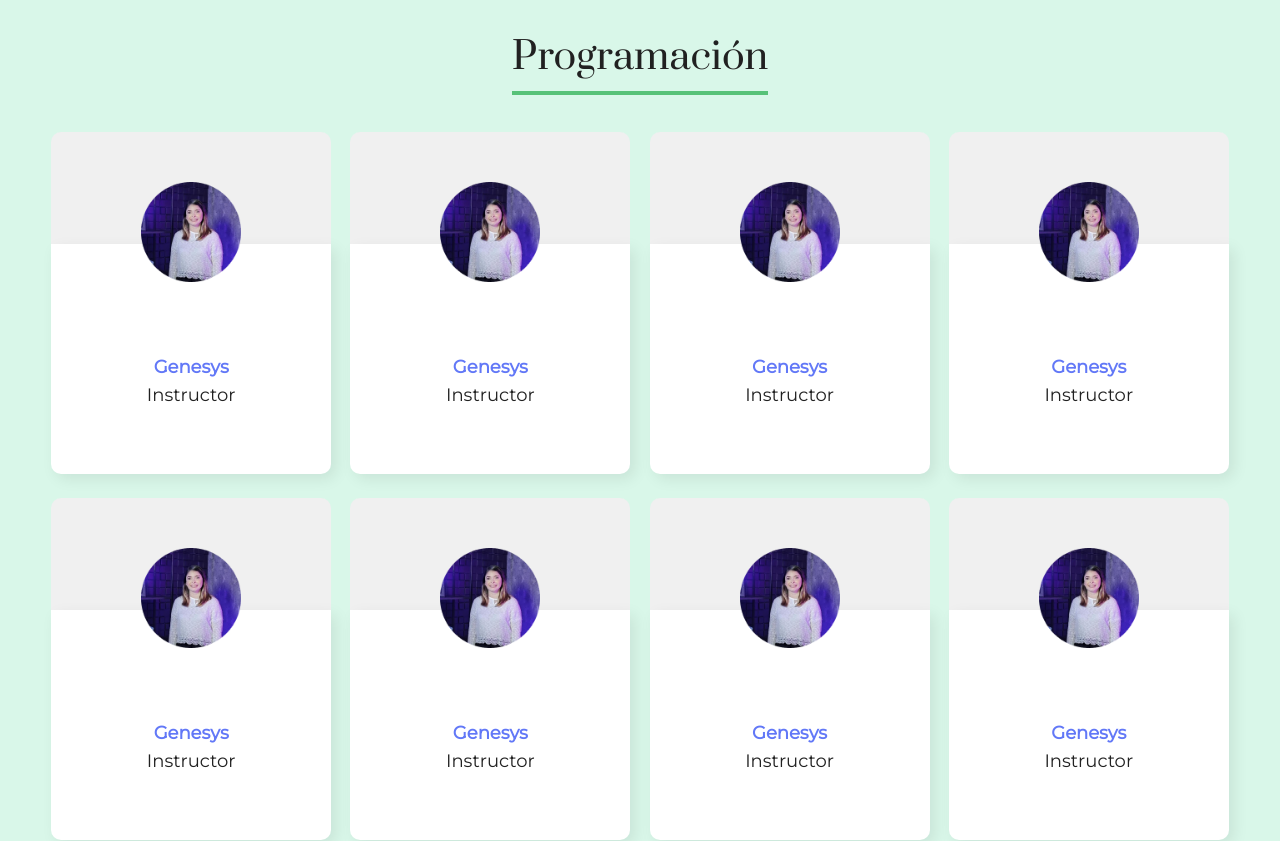
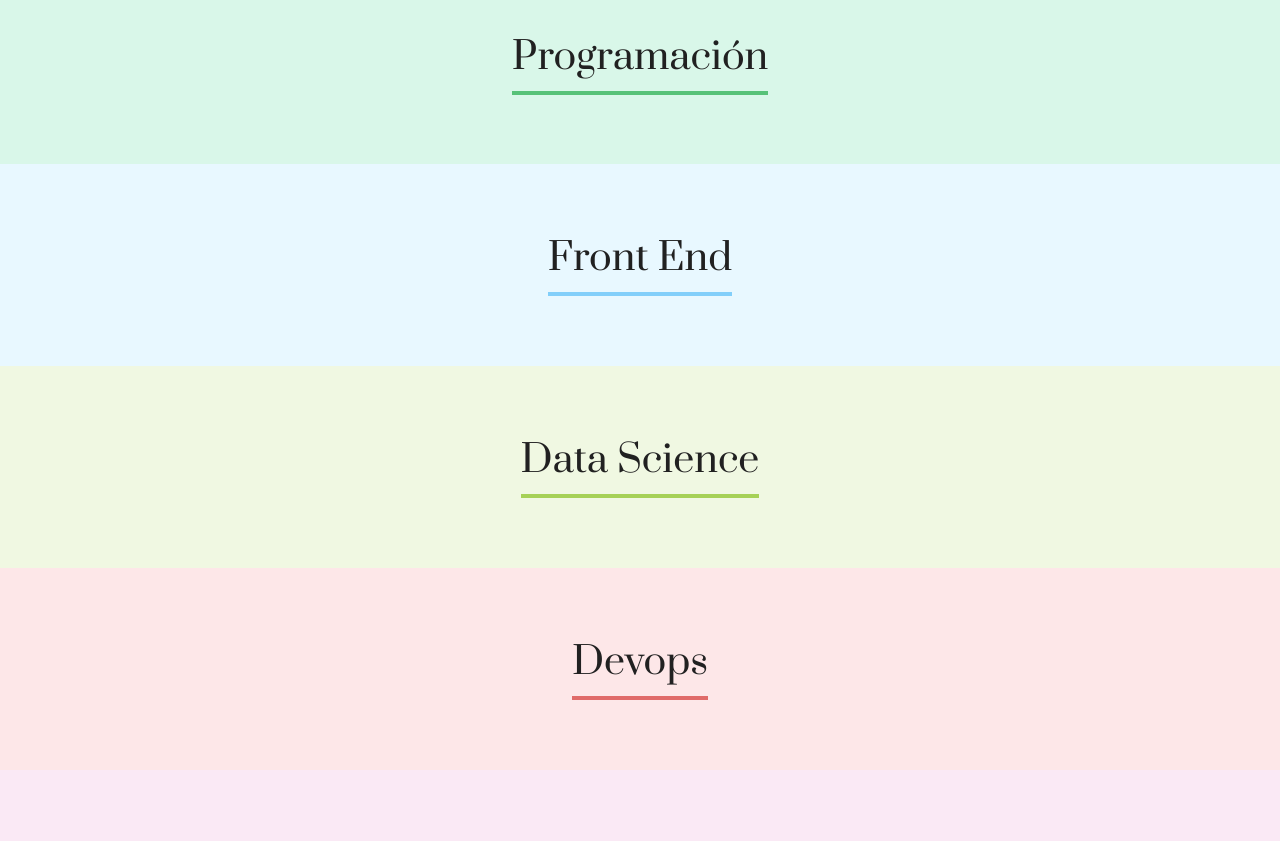
Before and after one commit to Natsumychan/org, a React (Create React App) app: page / in a window 1280 px wide. Shown: the part 1400-2241 px from the top of the page. Built offline with nearby package versions, Linux system fonts and the light colour scheme.

Commit message:
agregar colaboradores

```diff
--- a/src/App.js
+++ b/src/App.js
@@ -7,10 +7,15 @@ import Equipo from "./components/Equipo";
 
 function App() {
   const[mostrarFormulario, actualizarMostrar] = useState(true)
-
+  const [colaboradores, setColaboradores] = useState([])
   //Ternario --> condicion ? seMuestra : alternativa
 
   const cambiarMostrar = () => actualizarMostrar(!mostrarFormulario)
+
+  //Registrar colaborador
+  const registrarColaborador= (colaborador) =>{
+    setColaboradores([...colaboradores, colaborador])
+  }
 
   //Lista de equipos
   const equipos= [
@@ -55,11 +60,23 @@ function App() {
     <div>
       <Header/>
       {/* {mostrarFormulario ? <Formulario/> : <></> } */}
-      {mostrarFormulario && <Formulario equipos={equipos.map((equipo) => equipo.titulo)}/>}
+      {
+        mostrarFormulario && <Formulario
+        equipos={equipos.map((equipo) => equipo.titulo)}
+        registrarColaborador={registrarColaborador}
+        />
+      }
+
+
       <MiOrg cambiarMostrar={cambiarMostrar}/>
       {
         equipos.map( (equipo, index) =>
-           <Equipo equipo={equipo.titulo} colorPrimario={equipo.colorPrimario} colorSecundario={equipo.colorSecundario} key={index} />
+           <Equipo
+           equipo={equipo.titulo}
+           colorPrimario={equipo.colorPrimario} colorSecundario={equipo.colorSecundario}
+           key={index}
+           colaboradores={colaboradores}
+           />
          )
       }
     </div>
--- a/src/components/Colaborador/index.js
+++ b/src/components/Colaborador/index.js
@@ -1,13 +1,14 @@
 import "./Colaborador.css"
 
-const Colaborador= () =>{
+const Colaborador= (props) =>{
+ const{nombre,puesto, foto,equipo} =props.datos
  return <div className="colaborador">
   <div className="encabezado">
-   <img src="/img/genesys.png" alt="genesys foto"/>
+   <img src={foto} alt={nombre}/>
   </div>
   <div className="info">
-   <h4>Genesys</h4>
-   <h5>Instructor</h5>
+   <h4> {nombre} </h4>
+   <h5> {puesto} </h5>
   </div>
  </div>
 }
--- a/src/components/Equipo/index.js
+++ b/src/components/Equipo/index.js
@@ -3,21 +3,18 @@ import Colaborador from "../Colaborador"
 
 const Equipo= (props) =>{
 
+ const {colaboradores} = props
+
  const estiloFondo= {backgroundColor: props.colorSecundario}
 
- const estilotitulo= {borderBottom: `4px solid ${props.colorPrimario}`}
+ const estiloTitulo= {borderBottom: `4px solid ${props.colorPrimario}`}
 
  return <section className="equipo" style={estiloFondo}>
-  <h3 style={estilotitulo}>{props.equipo}</h3>
+  <h3 style={estiloTitulo}>{props.equipo}</h3>
   <div className="colaboradores">
-   <Colaborador/>
-   <Colaborador/>
-   <Colaborador/>
-   <Colaborador/>
-   <Colaborador/>
-   <Colaborador/>
-   <Colaborador/>
-   <Colaborador/>
+   {
+    colaboradores.map( (colaborador, index) => <Colaborador datos={colaborador} key={index}/>)
+   }
   </div>
  </section>
 }
--- a/src/components/Formulario/Formulario.js
+++ b/src/components/Formulario/Formulario.js
@@ -9,8 +9,18 @@ const Formulario = (props) =>{
  const [puesto, setPuesto]= useState("")
  const [foto, setFoto]= useState("")
  const [equipo, setEquipo]= useState("")
+
+ const {registrarColaborador} =props
+
  const manejarEnvio= (event) =>{
   event.preventDefault()
+  let datosAEnviar= {
+   nombre,
+   puesto,
+   foto,
+   equipo
+  }
+  registrarColaborador(datosAEnviar)
  }
 
  return <section className="formulario">
```
